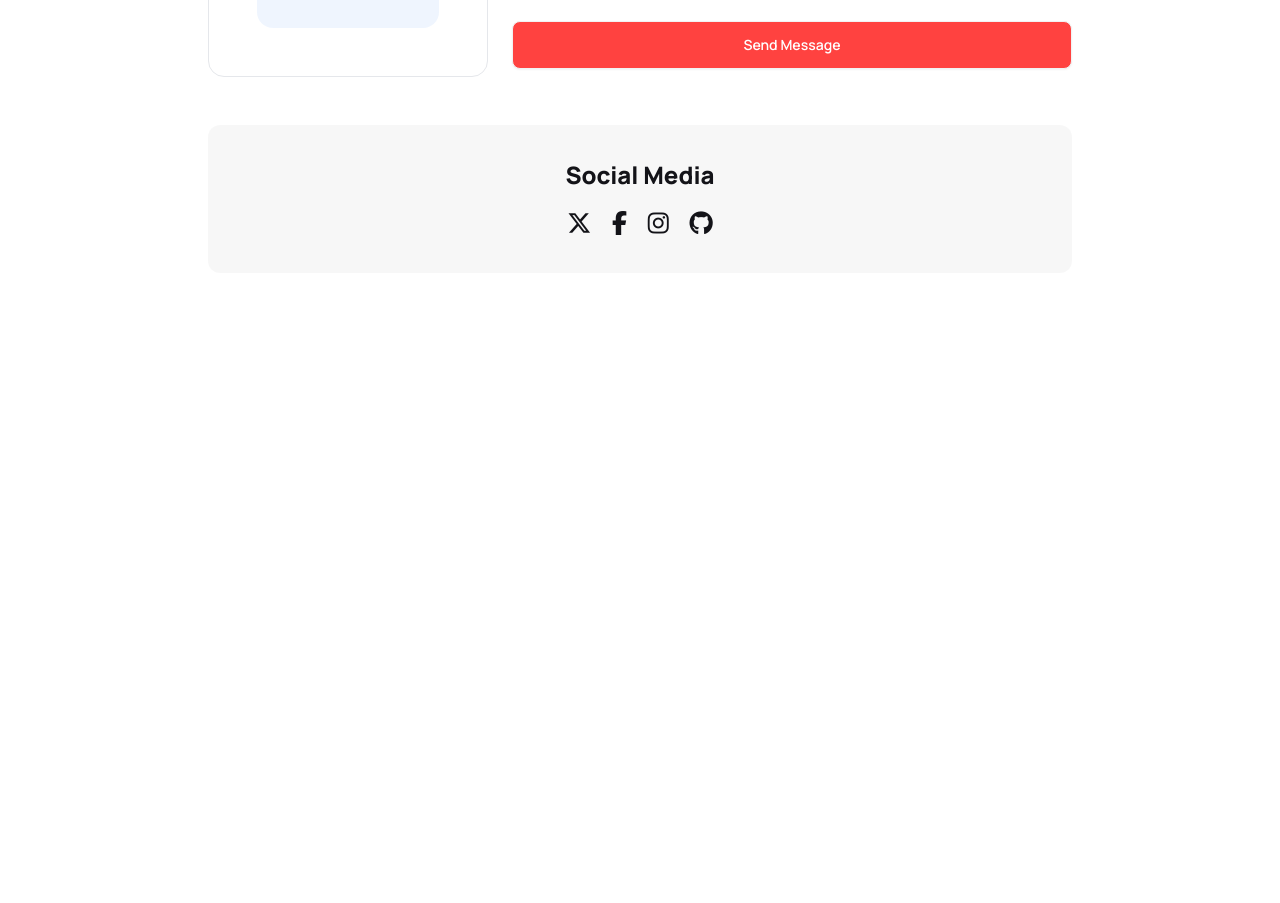
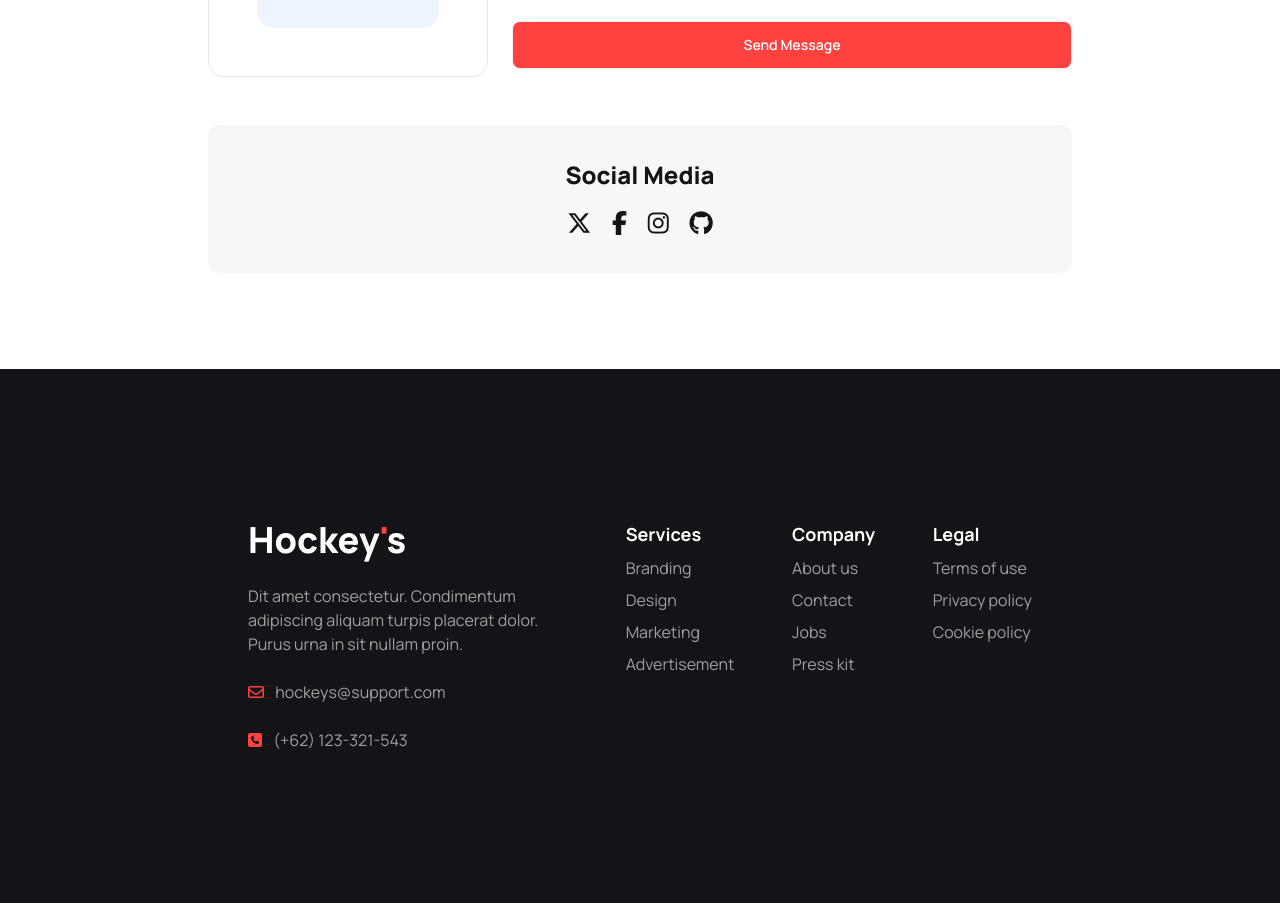
Before and after one commit to Albab47/b9a3-hockeys, a plain HTML site: page index.html in a window 1280 px wide. Shown: the part 4383-5286 px from the top of the page. Before the commit the page ends 4752 px from the top, so only its background shows below. Drawn offline with nearby package versions, Linux system fonts and the light colour scheme.

Commit message:
add footer section

```diff
--- a/index.html
+++ b/index.html
@@ -215,8 +215,7 @@
 
                 <div class="card lg:card-side border gap-6 p-5">
                     <figure>
-                        <img src="./Images/5.png"
-                            alt="Album" />
+                        <img src="./Images/5.png" alt="Album" />
                     </figure>
                     <div class="card-body p-0">
                         <div class="text-[#13131880] space-x-4">
@@ -228,15 +227,15 @@
                         <p>Dolor sit amet consectetur. Ut urna diam quis sagittis. </p>
                         <div class="card-actions space-x-5">
                             <div class="text-primary text-lg font-extrabold">Price - $22.00</div>
-                            <div class="text-[#13131880]"><i class="fa-solid fa-cart-shopping"></i> Delivery Fee : Free</div>
+                            <div class="text-[#13131880]"><i class="fa-solid fa-cart-shopping"></i> Delivery Fee : Free
+                            </div>
                         </div>
                     </div>
                 </div>
 
                 <div class="card lg:card-side border gap-6 p-5">
                     <figure>
-                        <img src="./Images/6.png"
-                            alt="Album" />
+                        <img src="./Images/6.png" alt="Album" />
                     </figure>
                     <div class="card-body p-0">
                         <div class="text-[#13131880] space-x-4">
@@ -248,15 +247,15 @@
                         <p>Dolor sit amet consectetur. Ut urna diam quis sagittis. </p>
                         <div class="card-actions space-x-5">
                             <div class="text-primary text-lg font-extrabold">Price - $22.00</div>
-                            <div class="text-[#13131880]"><i class="fa-solid fa-cart-shopping"></i> Delivery Fee : Free</div>
+                            <div class="text-[#13131880]"><i class="fa-solid fa-cart-shopping"></i> Delivery Fee : Free
+                            </div>
                         </div>
                     </div>
                 </div>
 
                 <div class="card lg:card-side border gap-6 p-5">
                     <figure>
-                        <img src="./Images/7.png"
-                            alt="Album" />
+                        <img src="./Images/7.png" alt="Album" />
                     </figure>
                     <div class="card-body p-0">
                         <div class="text-[#13131880] space-x-4">
@@ -268,15 +267,15 @@
                         <p>Dolor sit amet consectetur. Ut urna diam quis sagittis. </p>
                         <div class="card-actions space-x-5">
                             <div class="text-primary text-lg font-extrabold">Price - $22.00</div>
-                            <div class="text-[#13131880]"><i class="fa-solid fa-cart-shopping"></i> Delivery Fee : Free</div>
+                            <div class="text-[#13131880]"><i class="fa-solid fa-cart-shopping"></i> Delivery Fee : Free
+                            </div>
                         </div>
                     </div>
                 </div>
 
                 <div class="card lg:card-side border gap-6 p-5">
                     <figure>
-                        <img src="./Images/8.png"
-                            alt="Album" />
+                        <img src="./Images/8.png" alt="Album" />
                     </figure>
                     <div class="card-body p-0">
                         <div class="text-[#13131880] space-x-4">
@@ -288,15 +287,15 @@
                         <p>Dolor sit amet consectetur. Ut urna diam quis sagittis. </p>
                         <div class="card-actions space-x-5">
                             <div class="text-primary text-lg font-extrabold">Price - $22.00</div>
-                            <div class="text-[#13131880]"><i class="fa-solid fa-cart-shopping"></i> Delivery Fee : Free</div>
+                            <div class="text-[#13131880]"><i class="fa-solid fa-cart-shopping"></i> Delivery Fee : Free
+                            </div>
                         </div>
                     </div>
                 </div>
 
                 <div class="card lg:card-side border gap-6 p-5">
                     <figure>
-                        <img src="./Images/9.png"
-                            alt="Album" />
+                        <img src="./Images/9.png" alt="Album" />
                     </figure>
                     <div class="card-body p-0">
                         <div class="text-[#13131880] space-x-4">
@@ -308,15 +307,15 @@
                         <p>Dolor sit amet consectetur. Ut urna diam quis sagittis. </p>
                         <div class="card-actions space-x-5">
                             <div class="text-primary text-lg font-extrabold">Price - $22.00</div>
-                            <div class="text-[#13131880]"><i class="fa-solid fa-cart-shopping"></i> Delivery Fee : Free</div>
+                            <div class="text-[#13131880]"><i class="fa-solid fa-cart-shopping"></i> Delivery Fee : Free
+                            </div>
                         </div>
                     </div>
                 </div>
 
                 <div class="card lg:card-side border gap-6 p-5">
                     <figure>
-                        <img src="./Images/10.png"
-                            alt="Album" />
+                        <img src="./Images/10.png" alt="Album" />
                     </figure>
                     <div class="card-body p-0">
                         <div class="text-[#13131880] space-x-4">
@@ -328,7 +327,8 @@
                         <p>Dolor sit amet consectetur. Ut urna diam quis sagittis. </p>
                         <div class="card-actions space-x-5">
                             <div class="text-primary text-lg font-extrabold">Price - $22.00</div>
-                            <div class="text-[#13131880]"><i class="fa-solid fa-cart-shopping"></i> Delivery Fee : Free</div>
+                            <div class="text-[#13131880]"><i class="fa-solid fa-cart-shopping"></i> Delivery Fee : Free
+                            </div>
                         </div>
                     </div>
                 </div>
@@ -342,7 +342,8 @@
             <!-- text content -->
             <div class="text-center max-w-[37.93] mx-auto space-y-6 border-t-2 border-b-2 border-dashed py-8">
                 <h4 class="text-4xl font-extrabold">Get In Touch</h2>
-                <p class="text-[#13131899]">Dit amet consectetur. Condimentum dignissim adipiscing aliquam turpis placerat dolor. Purus urna in sit nullam proin.</p>
+                    <p class="text-[#13131899]">Dit amet consectetur. Condimentum dignissim adipiscing aliquam turpis
+                        placerat dolor. Purus urna in sit nullam proin.</p>
             </div>
 
             <!-- contact container -->
@@ -370,35 +371,35 @@
                 <form class="grid grid-cols-1 lg:grid-cols-2 gap-6">
                     <label class="form-control w-full col-span-1">
                         <div class="label">
-                          <span class="text-xl font-bold">Your Name</span>
+                            <span class="text-xl font-bold">Your Name</span>
                         </div>
                         <input type="text" placeholder="Enter your name" class="input bg-[#13131808] w-full" />
                     </label>
 
                     <label class="form-control w-full col-span-1">
                         <div class="label">
-                          <span class="text-xl font-bold">Your Email</span>
+                            <span class="text-xl font-bold">Your Email</span>
                         </div>
                         <input type="text" placeholder="Enter your email" class="input bg-[#13131808] w-full" />
                     </label>
 
                     <label class="form-control w-full col-span-1">
                         <div class="label">
-                          <span class="text-xl font-bold">Subject</span>
+                            <span class="text-xl font-bold">Subject</span>
                         </div>
                         <input type="text" placeholder="Enter your subject" class="input bg-[#13131808] w-full" />
                     </label>
 
                     <label class="form-control w-full col-span-1">
                         <div class="label">
-                          <span class="text-xl font-bold">Phone Number</span>
+                            <span class="text-xl font-bold">Phone Number</span>
                         </div>
                         <input type="text" placeholder="Enter your phone number" class="input bg-[#13131808] w-full" />
                     </label>
 
                     <label class="form-control col-span-1 lg:col-span-2">
                         <div class="label">
-                          <span class="text-xl font-bold">Your bio</span>
+                            <span class="text-xl font-bold">Your bio</span>
                         </div>
                         <textarea class="textarea bg-[#13131808] h-96" placeholder="Bio"></textarea>
                     </label>
@@ -418,6 +419,39 @@
             </div>
         </section>
     </main>
+
+    <!-- FOOTER SECTION -->
+    <footer class="p-10 bg-[#131318] text-[#FFFFFF99]">
+        <div class="footer min-h-[28.375rem] justify-between content-center container mx-auto px-4 md:px-22 xl:px-52 text-base ">
+            <aside class="max-w-80 space-y-4">
+                <h1 class="text-2xl text-white md:text-4xl font-extrabold">Hockey<span class="text-primary">'</span>s</h1>
+                <p>Dit amet consectetur. Condimentum adipiscing aliquam turpis placerat dolor. Purus urna in sit nullam
+                    proin. </p>
+                <p><i class="fa-regular fa-envelope text-primary mr-2"></i> hockeys@support.com</p>
+                <p><i class="fa-solid fa-square-phone text-primary mr-2"></i> (+62) 123-321-543</p>
+            </aside>
+            <nav>
+                <header class="text-lg font-bold text-white">Services</header>
+                <a class="link link-hover">Branding</a>
+                <a class="link link-hover">Design</a>
+                <a class="link link-hover">Marketing</a>
+                <a class="link link-hover">Advertisement</a>
+            </nav>
+            <nav>
+                <header class="text-lg font-bold text-white">Company</header>
+                <a class="link link-hover">About us</a>
+                <a class="link link-hover">Contact</a>
+                <a class="link link-hover">Jobs</a>
+                <a class="link link-hover">Press kit</a>
+            </nav>
+            <nav>
+                <header class="text-lg font-bold text-white">Legal</header>
+                <a class="link link-hover">Terms of use</a>
+                <a class="link link-hover">Privacy policy</a>
+                <a class="link link-hover">Cookie policy</a>
+            </nav>
+        </div>
+    </footer>
 </body>
 
 </html>
```
